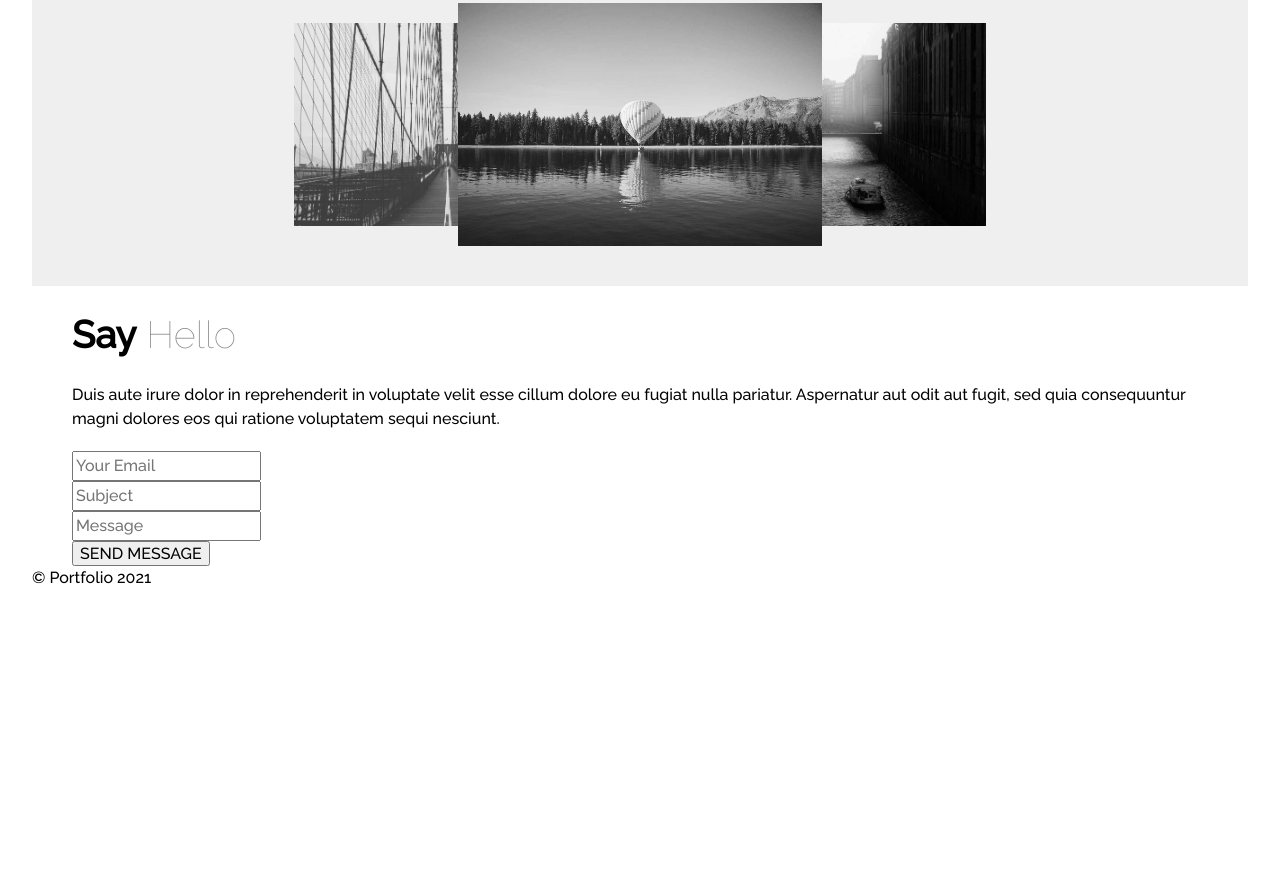
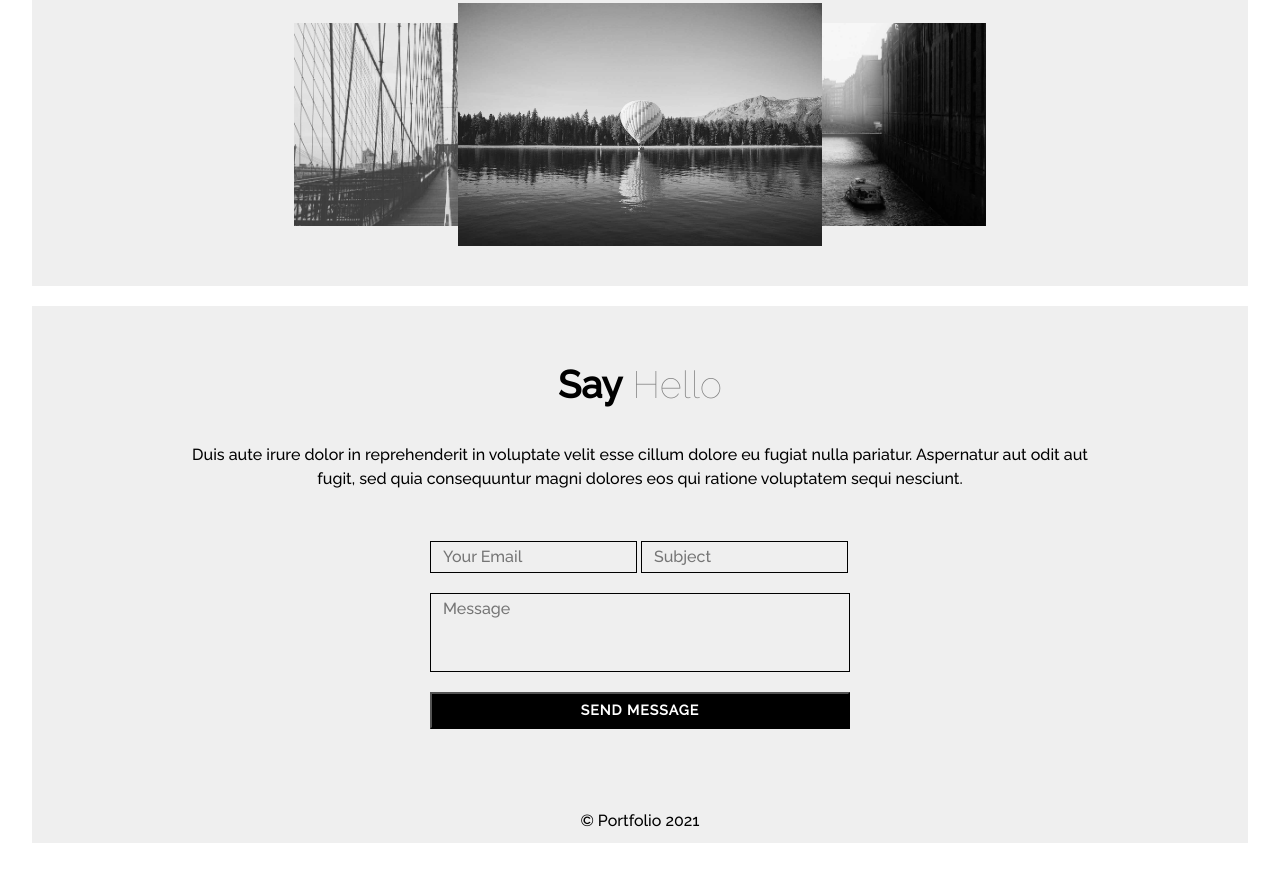
Before and after one commit to BernaBoshnak/SoftUni-HTML-CSS-Course, a plain HTML site: page 09. Exam Preparation/13. Portfolio/portfolio.html in a window 1280 px wide. Shown: the part 2249-3124 px from the top of the page. Before the commit the page ends 2871 px from the top, so only its background shows below. Drawn offline with Linux system fonts and the light colour scheme.

Commit message:
added send styles

```diff
--- a/09. Exam Preparation/13. Portfolio/styles/portfolio.css
+++ b/09. Exam Preparation/13. Portfolio/styles/portfolio.css
@@ -159,3 +159,60 @@ a {
 .li {
     margin-left: -140px;
 }
+
+/* Send section */
+
+#send {
+    background-color: var(--clr-bg);
+}
+
+#send .content {
+    display: flex;
+    flex-direction: column;
+    justify-content: center;
+    align-items: center;
+    padding: 50px 150px;
+}
+
+#send .desc {
+    margin-bottom: 40px;
+}
+
+.input {
+    display: flex;
+    justify-content: space-between;
+    gap: 5px 2px;
+    margin-bottom: 20px;
+}
+
+#email,
+#subject {
+    flex-basis: 50%;
+    padding: 3px 12px;
+    border: 1px solid black;
+    background-color: var(--clr-bg);
+}
+
+#message {
+    padding: 3px 12px 50px;
+    width: 100%;
+    margin-bottom: 20px;
+    border: 1px solid black;
+    background-color: var(--clr-bg);
+}
+
+input[type=submit] {
+    width: 100%;
+    padding: 6px 0;
+    margin-bottom: 20px;
+    font-size: 14px;
+    font-weight: 600;
+    letter-spacing: 1px;
+    color: white;
+    background-color: black;
+}
+
+#send p {
+    text-align: center;
+    padding: 10px 0;
+}
```
